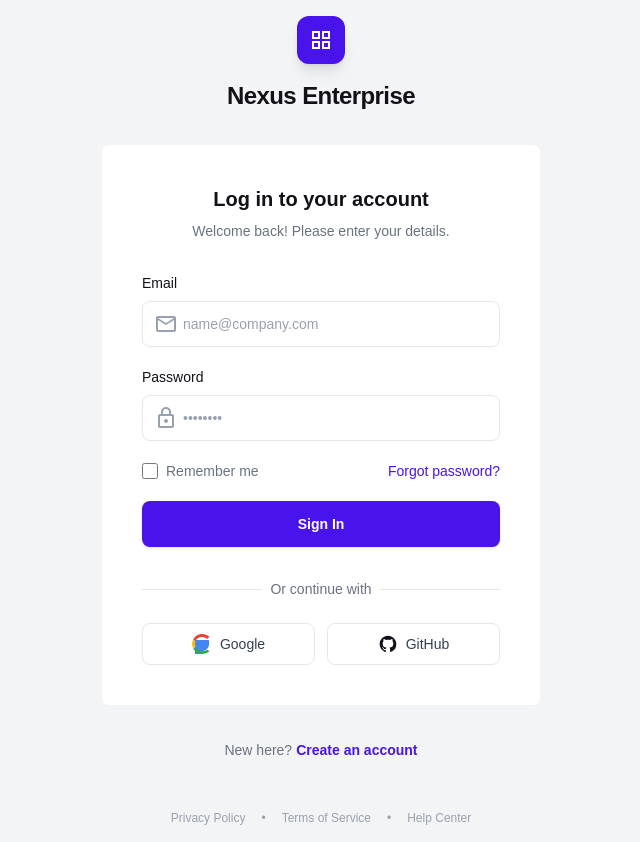
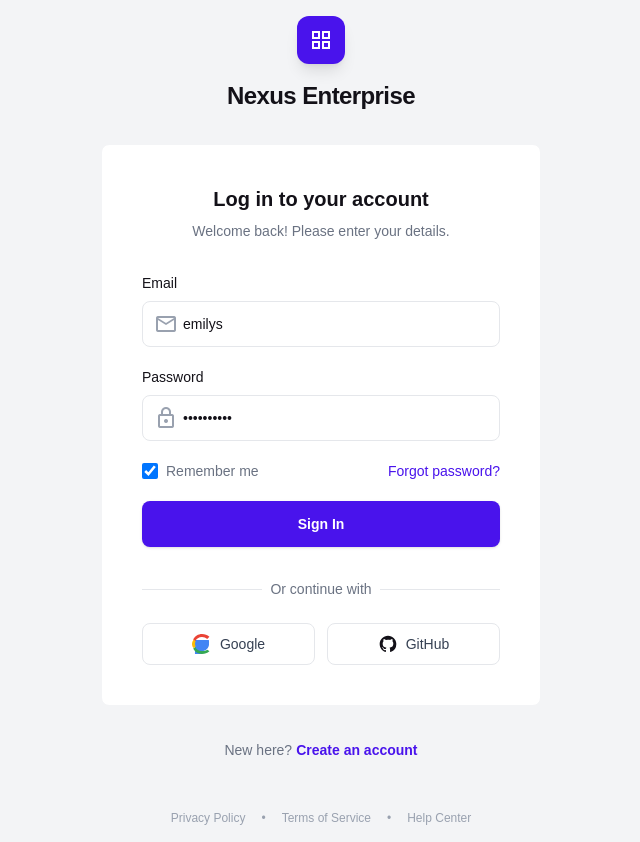
Before and after one commit to onurakin14/hybrid-hr, a Next.js app: page /login in a window 1280 px wide. Shown: the whole page, without its empty margins (319-959 px from the left). Built offline with nearby package versions, Linux system fonts and the light colour scheme.

Commit message:
default login values

```diff
--- a/src/app/login/page.tsx
+++ b/src/app/login/page.tsx
@@ -1,6 +1,10 @@
+"use client"
+import { useRouter } from "next/navigation";
 import React from "react";
 
 function Login() {
+
+    const router = useRouter();
 
     return (
         <React.Fragment>
@@ -28,7 +32,8 @@ function Login() {
                                     <div className="absolute inset-y-0 left-0 pl-3 flex items-center pointer-events-none">
                                         <span className="material-symbols-outlined text-gray-400 text-[20px]">mail</span>
                                     </div>
-                                    <input className="block w-full border rounded-lg border-gray-200 bg-white pl-10 pr-3 py-3 text-sm placeholder-gray-400 focus:border-primary focus:ring-1 focus:ring-primary transition-colors" id="email" name="email" placeholder="name@company.com" required type="email" />
+                                    <input className="block w-full border rounded-lg border-gray-200 bg-white pl-10 pr-3 py-3 text-sm placeholder-gray-400 focus:border-primary focus:ring-1 focus:ring-primary transition-colors"
+                                        id="email" name="email" placeholder="name@company.com" type="email" defaultValue={"emilys"} />
                                 </div>
                             </div>
                             {/* <!-- Password Field --> */}
@@ -38,13 +43,14 @@ function Login() {
                                     <div className="absolute inset-y-0 left-0 pl-3 flex items-center pointer-events-none">
                                         <span className="material-symbols-outlined text-gray-400 text-[20px]">lock</span>
                                     </div>
-                                    <input className="block w-full border rounded-lg border-gray-200 bg-white pl-10 pr-3 py-3 text-sm placeholder-gray-400 focus:border-primary focus:ring-1 focus:ring-primary transition-colors" id="password" name="password" placeholder="••••••••" required type="password" />
+                                    <input className="block w-full border rounded-lg border-gray-200 bg-white pl-10 pr-3 py-3 text-sm placeholder-gray-400 focus:border-primary focus:ring-1 focus:ring-primary transition-colors"
+                                        id="password" name="password" placeholder="••••••••" type="password" defaultValue={"emilyspass"} />
                                 </div>
                             </div>
                             {/* <!-- Remember Me & Forgot Password --> */}
                             <div className="flex items-center justify-between">
                                 <div className="flex items-center">
-                                    <input className="h-4 w-4 border rounded border-gray-300 text-primary focus:ring-primary" id="remember-me" name="remember-me" type="checkbox" />
+                                    <input className="h-4 w-4 border rounded border-gray-300 text-primary focus:ring-primary" id="remember-me" name="remember-me" type="checkbox" defaultChecked />
                                     <label className="ml-2 block text-sm text-gray-500" htmlFor="remember-me">Remember me</label>
                                 </div>
                                 <div className="text-sm">
@@ -52,7 +58,8 @@ function Login() {
                                 </div>
                             </div>
                             {/* <!-- Submit Button --> */}
-                            <button className="w-full flex justify-center py-3 px-4 border border-transparent rounded-lg shadow-sm text-sm font-semibold text-white bg-primary hover:bg-primary-hover focus:outline-none focus:ring-2 focus:ring-offset-2 focus:ring-primary transition-all duration-200" type="submit">
+                            <button className="w-full flex justify-center py-3 px-4 border border-transparent rounded-lg shadow-sm text-sm font-semibold text-white bg-primary hover:bg-primary-hover focus:outline-none focus:ring-2 focus:ring-offset-2 focus:ring-primary transition-all duration-200"
+                                type="submit" onClick={() => router.push("admin/dashboard")}>
                                 Sign In
                             </button>
                         </form>
```
